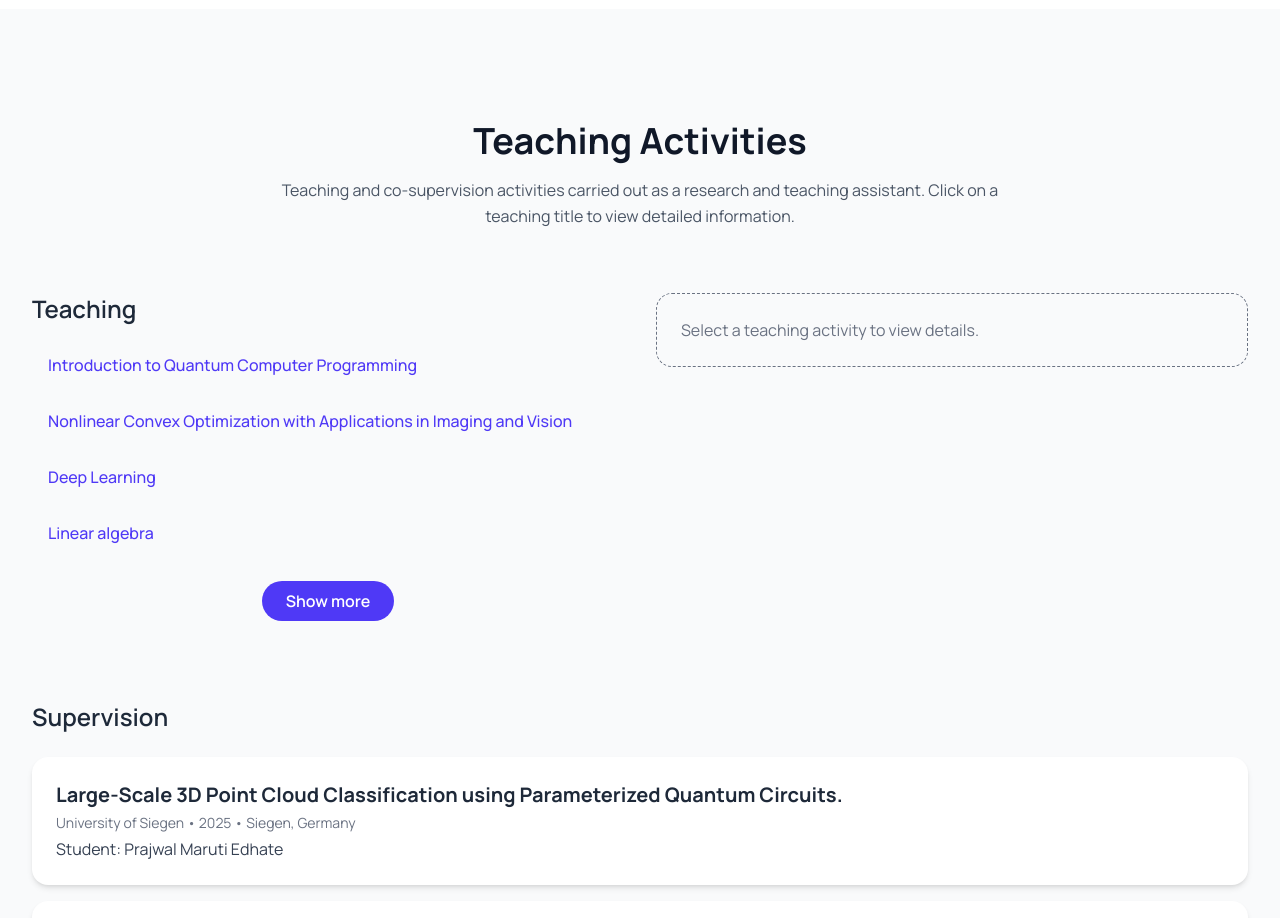
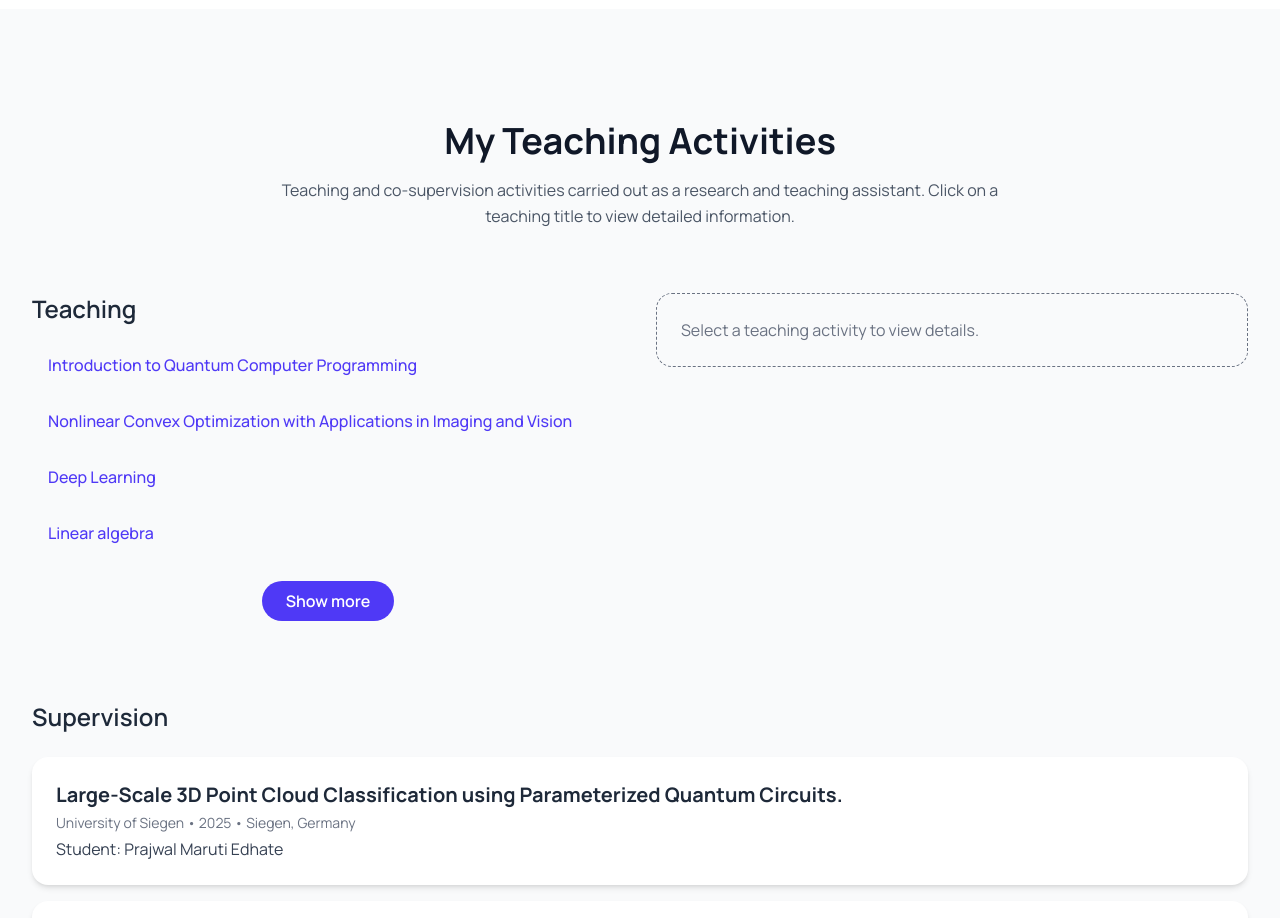
Before and after one commit to nkuetemeli/nkuetemeli.github.io, a React (Vite) app: page / in a window 1280 px wide. Shown: the part 3520-4438 px from the top of the page. Built offline with nearby package versions, Linux system fonts and the light colour scheme.

Commit message:
MyGit New design

```diff
--- a/components/TeachingSection.tsx
+++ b/components/TeachingSection.tsx
@@ -25,7 +25,7 @@ const TeachingSection: React.FC = () => {
         {/* Header */}
         <div className="max-w-3xl mx-auto text-center mb-16">
           <h2 className="text-3xl sm:text-4xl font-bold text-gray-900 mb-4">
-            Teaching Activities
+            My Teaching Activities
           </h2>
           <p className="text-gray-600 leading-relaxed">
             Teaching and co-supervision activities carried out as a research and teaching assistant.
```
Also changed, not shown: 2 other files (tests, documents, lock files or other folders).
